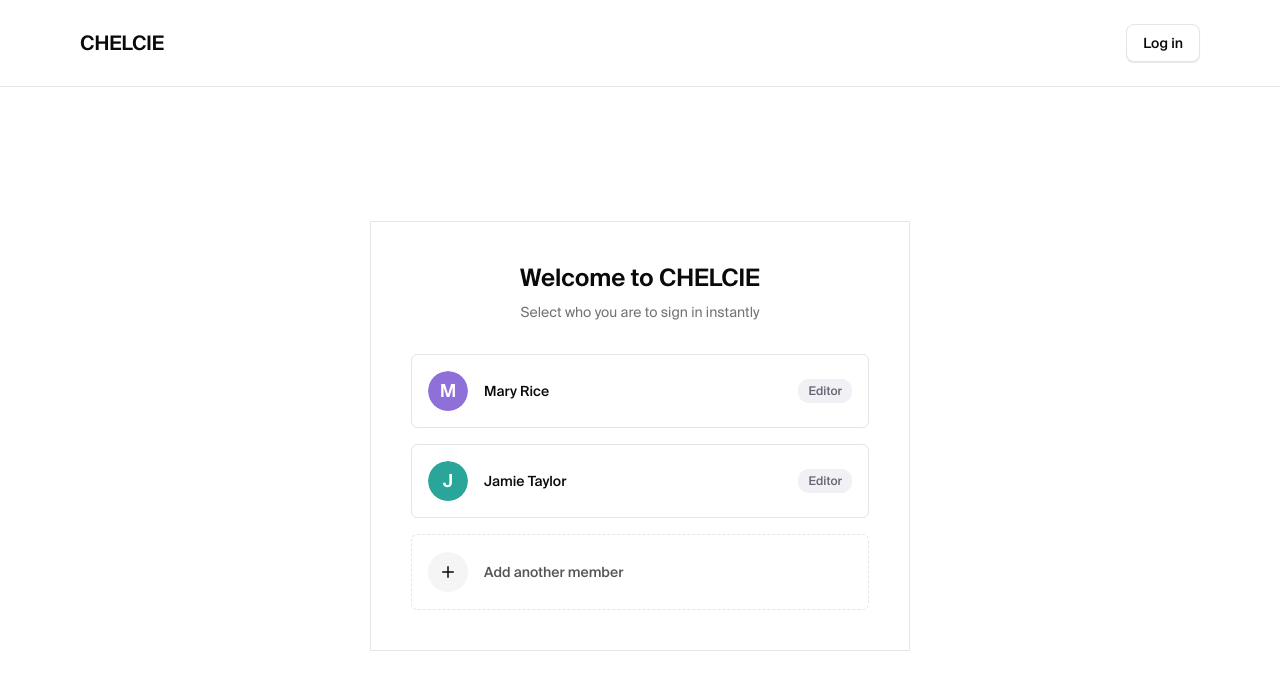
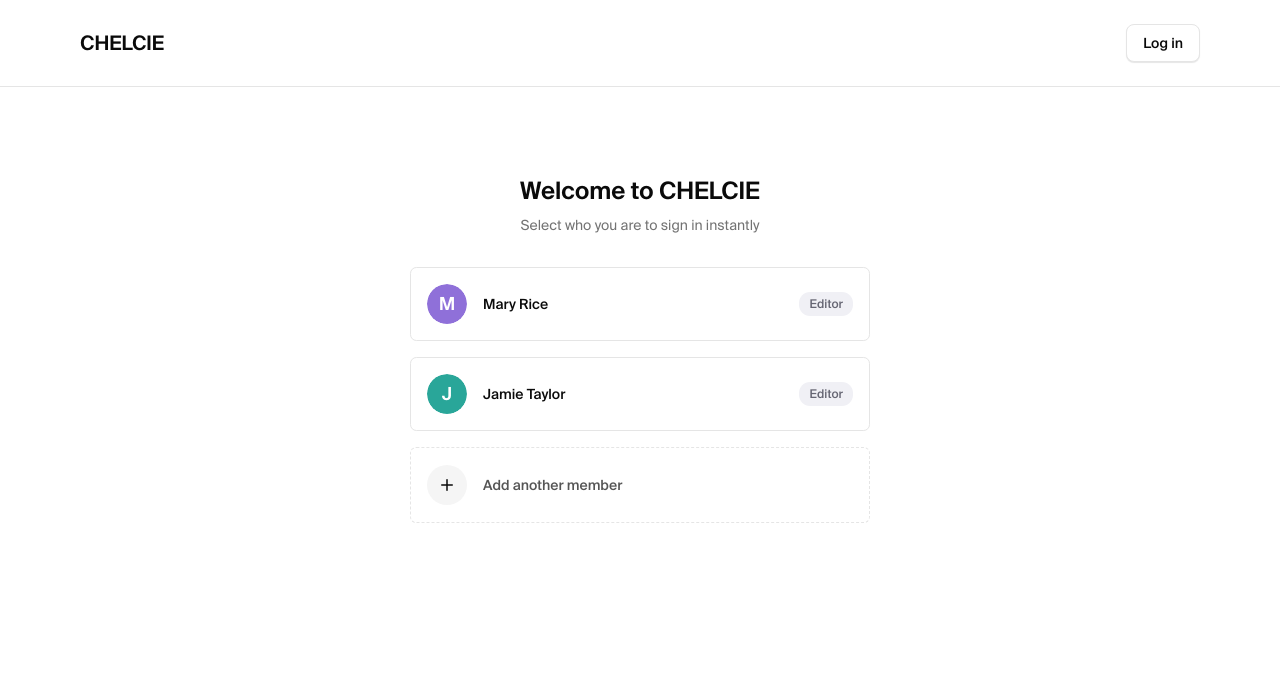
Before and after one commit to jershclerk/CHELCIE-demo, a React (Vite) app: page / in a window 1280 px wide. Shown: the top 690 px of the page. Built offline with nearby package versions, Linux system fonts and the light colour scheme.

Commit message:
Remove Form-Card border, top-anchor content so the CTA button doesn't shift layout on appear

```diff
--- a/src/pages/LoginPage.tsx
+++ b/src/pages/LoginPage.tsx
@@ -35,8 +35,8 @@ export function LoginPage({ onNavigateToSignUp }: LoginPageProps) {
         </button>
       </div>
 
-      <div className="flex w-full flex-1 flex-col items-center justify-center px-4 pb-24 pt-20">
-        <div className="flex w-full max-w-[540px] flex-col items-start gap-8 border border-border bg-background p-6 sm:p-10">
+      <div className="flex w-full flex-1 flex-col items-center px-4 pb-24 pt-12">
+        <div className="flex w-full max-w-[540px] flex-col items-start gap-8 bg-background p-6 sm:p-10">
           <div className="flex w-full flex-col items-center gap-2 text-center">
             <p className="text-2xl font-bold leading-8 text-foreground">Welcome to CHELCIE</p>
             <p className="text-sm text-muted-foreground">Select who you are to sign in instantly</p>
```
